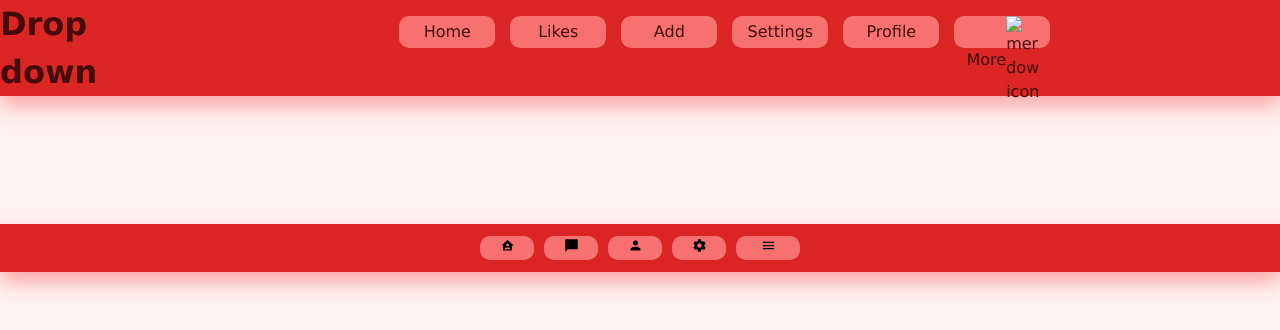
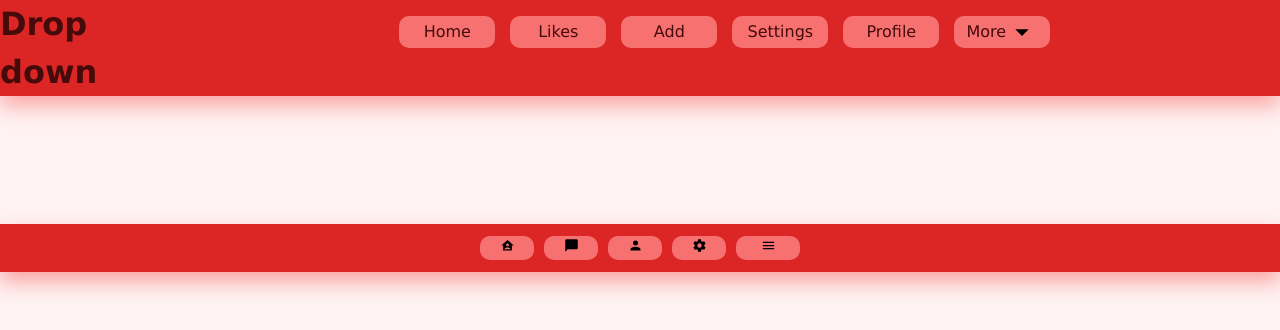
Before and after one commit to Royuin/menu-and-slider, a plain HTML site: page index.html in a window 1280 px wide. Drawn offline with Linux system fonts and the light colour scheme; the site is published under a folder, as on GitHub Pages, so addresses that start at the root find nothing.

Commit message:
fixed menu down icon src for gh pages

```diff
--- a/index.html
+++ b/index.html
@@ -21,7 +21,7 @@
         <li><a>Settings</a></li>
         <li><a>Profile</a></li>
         <li class="more-li">
-          <a class="drop-down-a">More<img src="/menu-down.svg" alt="menu down icon" class="drop-down-icon"></a>
+          <a class="drop-down-a">More<img src="menu-down.svg" alt="menu down icon" class="drop-down-icon"></a>
           <ul class="hidden drop-down-menu">
             <li><a class=" extra-a">Filler 1</a></li>
             <li><a class=" extra-a">Filler 2</a></li>
```
